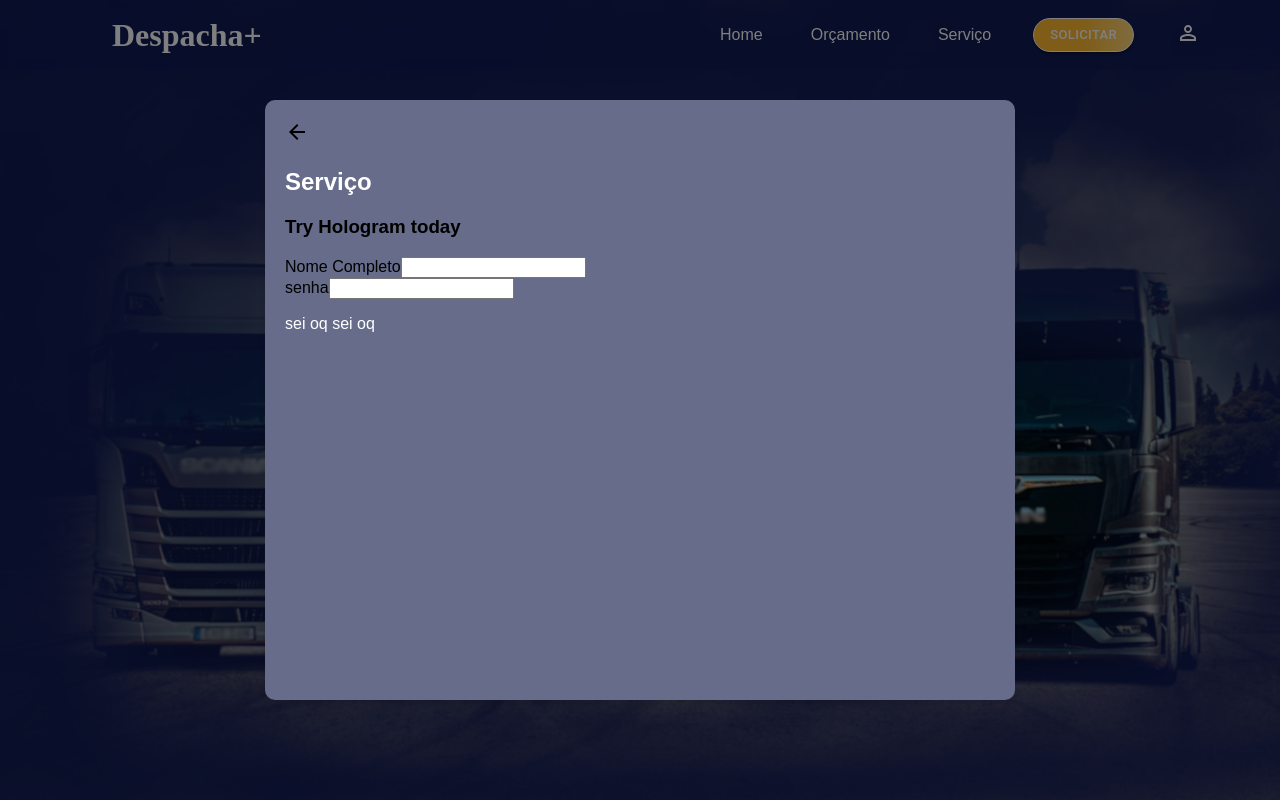
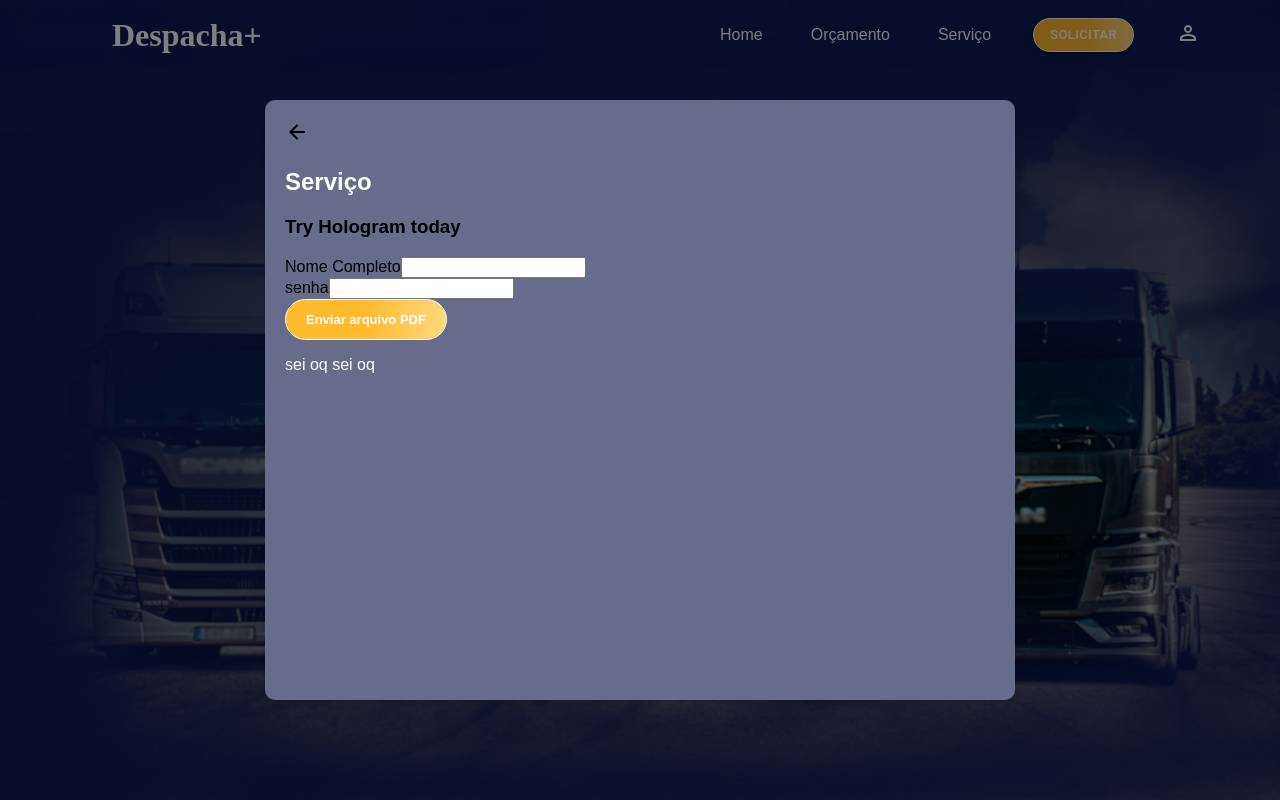
Before and after one commit to Viihgx/Projeto-Despachante, a React (Vite) app: page /home in a window 1280 px wide. Both pictures are taken after a click on the button "SOLICITAR". Shown: the top 800 px of the page. Built offline with nearby package versions, Linux system fonts and the light colour scheme; a web font is replaced by a local one.

Commit message:
Adiciona Button - popup/ em andamento

```diff
--- a/src/components/Service/ServicePopup.jsx
+++ b/src/components/Service/ServicePopup.jsx
@@ -33,6 +33,9 @@ const ServicePopup = ({ isOpen, toggleModal }) => {
             <span className="material-symbols-outlined">senha</span>
             <input type="password" placeholder="Password" />
           </div>
+          <div>
+          <button  id="btn-enviar-pdf" className='btn-primario'>Enviar arquivo PDF</button>
+          </div>
         </form>
         <p>sei oq sei oq</p>
       </div>
--- a/src/routes/Home.jsx
+++ b/src/routes/Home.jsx
@@ -2,8 +2,15 @@ import './Home.css';
 import Header from '../components/Header/Header';
 import ImgCaminhoesTarde from '../assets/img/ImgCaminhoesTarde.jpg';
 import Card from '../components/Card/Card';
+import ServicePopup from '../components/Service/ServicePopup';
+import React, { useState } from 'react';
 
 function Home() {
+   const [isServicePopupOpen, setIsServicePopupOpen] = useState(false);
+   const toggleServicePopup = () => {
+      setIsServicePopupOpen(!isServicePopupOpen);
+  };
+
    return (
       <div className='container-main'>
          <Header />
@@ -16,7 +23,7 @@ function Home() {
             </div>
             <div className='linha-horizontal'> <hr /> </div>
             <div className='btn-img'>
-               <button className='btn-primario'>Solicitar agora</button>
+               <button className='btn-primario' onClick={(e) => { e.preventDefault(); toggleServicePopup(); }}>Solicitar agora</button>
             </div>
          </div>
          <div className='container-master'>
@@ -45,6 +52,7 @@ function Home() {
                   <Card />
                </div>
             </div>
+            <ServicePopup isOpen={isServicePopupOpen} toggleModal={toggleServicePopup} />
       </div>
 
    );
```
